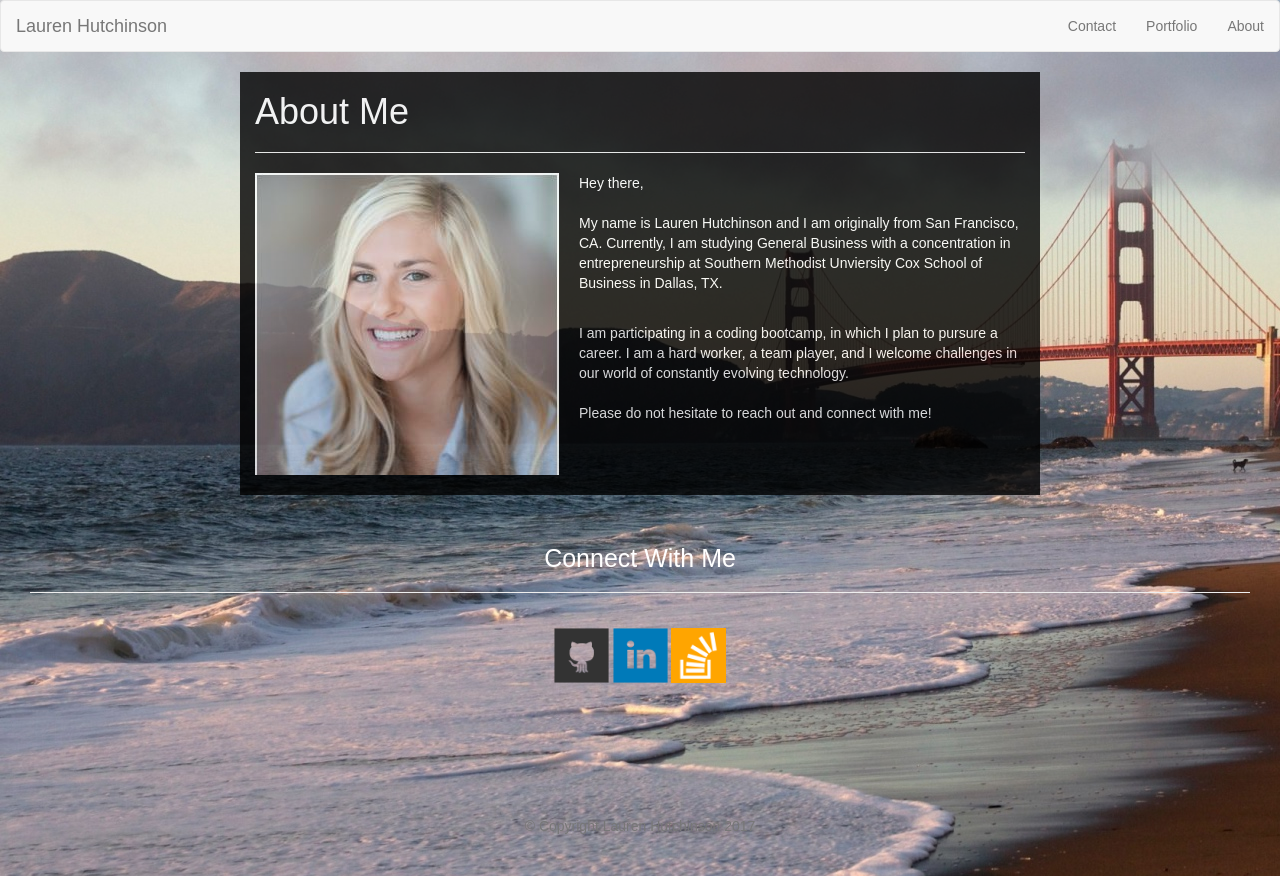
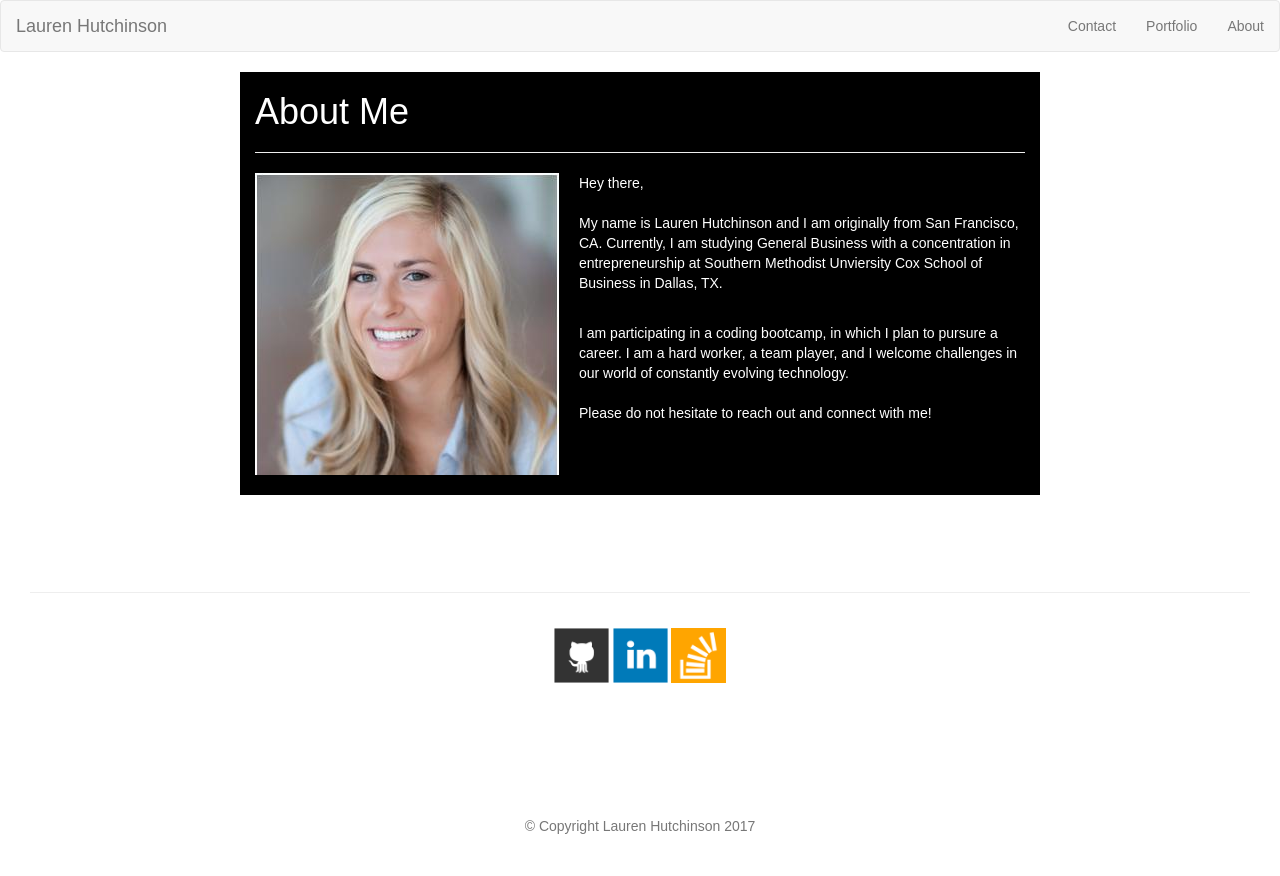
Before and after one commit to lhutchinson519/my-website, a plain HTML site: page index.html in a window 1280 px wide. Drawn offline with nearby package versions, Linux system fonts and the light colour scheme.

Commit message:
working on it

```diff
--- a/style.css
+++ b/assets/css/style.css
@@ -2,7 +2,7 @@
 body {
   margin-bottom: 150px;
   font-family: Arial, "Helvetica Neue", Helvetica, sans-serif;
-  background-image: url("sanfran.jpg");
+/*  background-image: url("sanfran.jpg");*/
 }
 html {
   position: relative;
@@ -12,7 +12,7 @@ html {
 .container{
   background: #000;
   color:#fff;
-  opacity: 0.8;
+/*  opacity: 0.8;*/
 }
 
 
--- a/index.html
+++ b/index.html
@@ -6,7 +6,7 @@
     <meta http-equiv="X-UA-Compatible" content="ie=edge">
     <title>Lauren Hutchinson's Portfolio</title>
     <link rel="stylesheet" href="https://maxcdn.bootstrapcdn.com/bootswatch/3.3.6/flatly/bootstrap.min.css" media="screen">
-    <link rel="stylesheet" type="text/css" href="style.css" media="screen">
+    <link rel="stylesheet" type="text/css" href="./assets/css/style.css" media="screen">
 
 </head>
 
@@ -46,7 +46,7 @@
         <article class="about-me-content">
             <h1 class="about-me-header">About Me</h1>
             <hr class="about-me-hr" />
-            <img src="me.jpg" alt="" id="lauren-image" />
+            <img src="./assets/img/me.jpg" alt="" id="lauren-image" />
             <p id="myinfo">Hey there, <br><br> My name is Lauren Hutchinson and I am originally from San Francisco, CA. Currently, I am studying General Business with a concentration in entrepreneurship at Southern Methodist Unviersity Cox School of Business in Dallas, TX. </p> <br> I am participating in a coding bootcamp, in which I plan to pursure a career. I am a hard worker, a team player, and I welcome challenges in our world of constantly evolving technology.<br><br>Please do not hesitate to reach out and connect with me!
         </article>
     </div>
@@ -57,9 +57,9 @@
                 <h1 class="connect-with-me-header">Connect With Me</h1>
                 <hr />
                 <div id="images">
-                    <a href="https://github.com/lhutchinson519"><img src="github-128.png" alt="" class="connect-with-me-photo"></a>
-                    <a href="https://www.linkedin.com/in/hutchinsonlauren/"><img src="linkedin-128.png" alt="" class="connect-with-me-photo"></a>
-                    <a href="https://stackoverflow.com/users/7897619/lauren-hutchinson"><img src="stackoverflow-128.png" alt="" class="connect-with-me-photo"></a>
+                    <a href="https://github.com/lhutchinson519"><img src="./assets/img/github-128.png" alt="" class="connect-with-me-photo"></a>
+                    <a href="https://www.linkedin.com/in/hutchinsonlauren/"><img src="./assets/img/linkedin-128.png" alt="" class="connect-with-me-photo"></a>
+                    <a href="https://stackoverflow.com/users/7897619/lauren-hutchinson"><img src="./assets/img/stackoverflow-128.png" alt="" class="connect-with-me-photo"></a>
                 </div>
             </div>
         </section>
```
Also changed, not shown: contact.html (+4 -4 lines), portfolio.html (+4 -4 lines), assets/img/github-128.png (renamed from github-128.png), assets/img/ignasi_pattern_s.png (renamed from ignasi_pattern_s.png), assets/img/linkedin-128.png (renamed from linkedin-128.png), assets/img/me.jpg (renamed from me.jpg), assets/img/sanfran.jpg (renamed from sanfran.jpg), assets/img/stackoverflow-128.png (renamed from stackoverflow-128.png), 2 other files.
